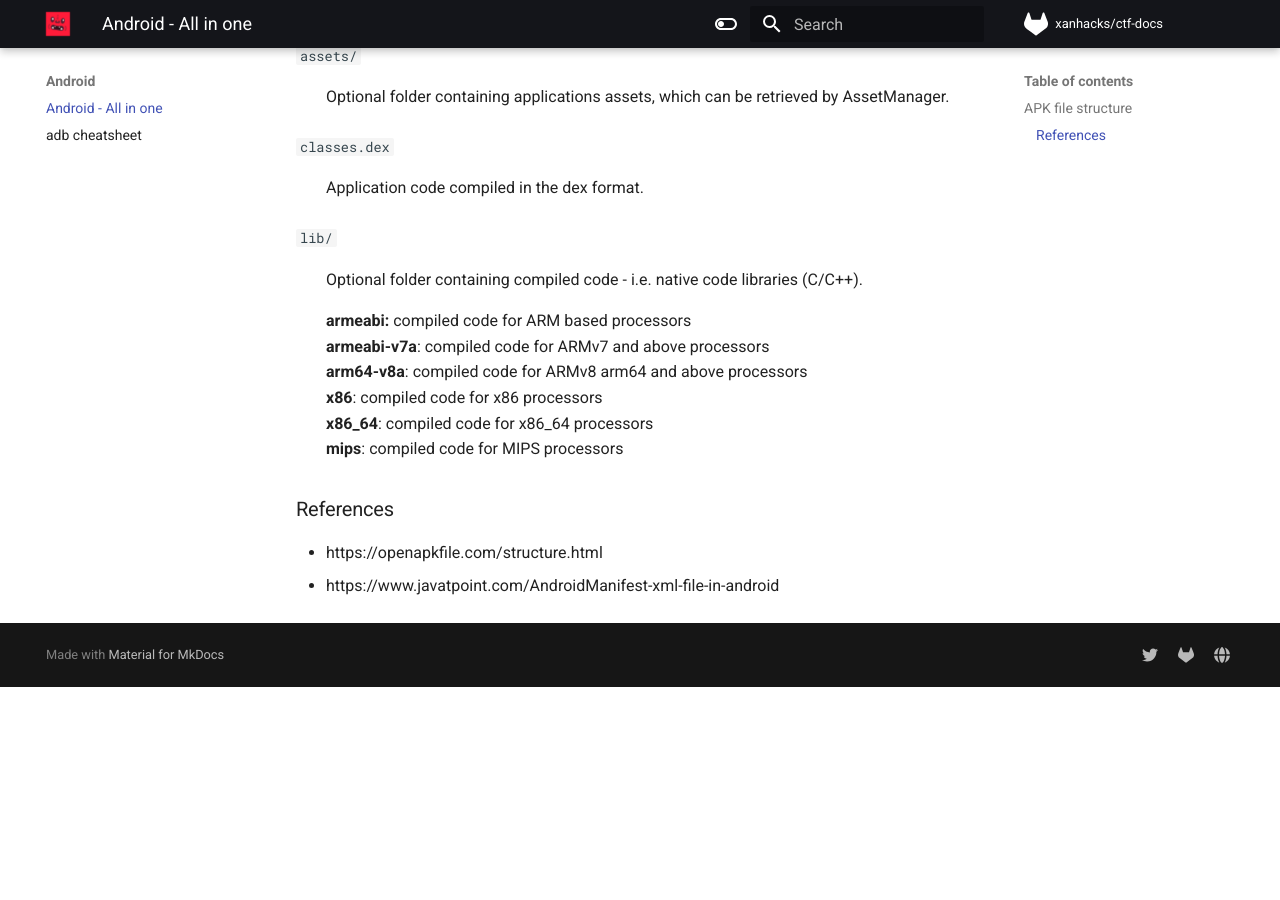
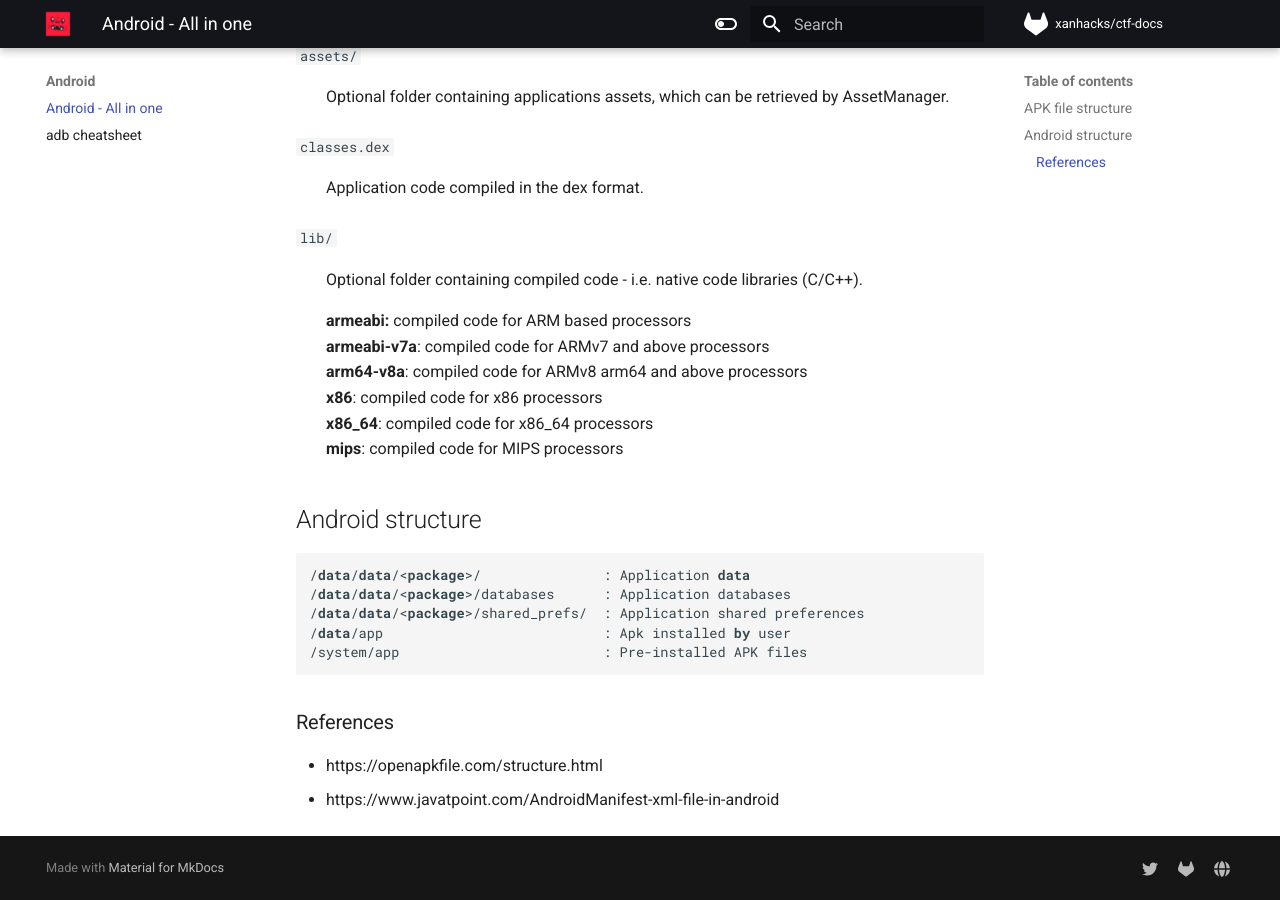
Before and after one commit to xanhacks/ctf-docs, an MkDocs documentation site: the page built from docs/android/01-android.md, in a window 1280 px wide and 900 px high, scrolled down 863 px. Built offline with MkDocs 1.6.1 and Material for MkDocs 9.7.7, drawn with Linux system fonts in a browser that asks for light colours; nearby versions of some CDN libraries; comment, search, counter and statistics services are not loaded; before the commit the page ends 1550 px from its top, so only the background shows below that.

Commit message:
add contents

````diff
--- a/docs/android/01-android.md
+++ b/docs/android/01-android.md
@@ -39,6 +39,15 @@ description: Android must-known.
     **x86_64**: compiled code for x86_64 processors<br>
     **mips**: compiled code for MIPS processors<br>
 
+## Android structure
+
+```
+/data/data/<package>/               : Application data
+/data/data/<package>/databases      : Application databases
+/data/data/<package>/shared_prefs/  : Application shared preferences
+/data/app                           : Apk installed by user
+/system/app                         : Pre-installed APK files
+```
 
 ### References
 
````
Also changed, not shown: docs/android/02-adb.md (+5 -1 lines).
